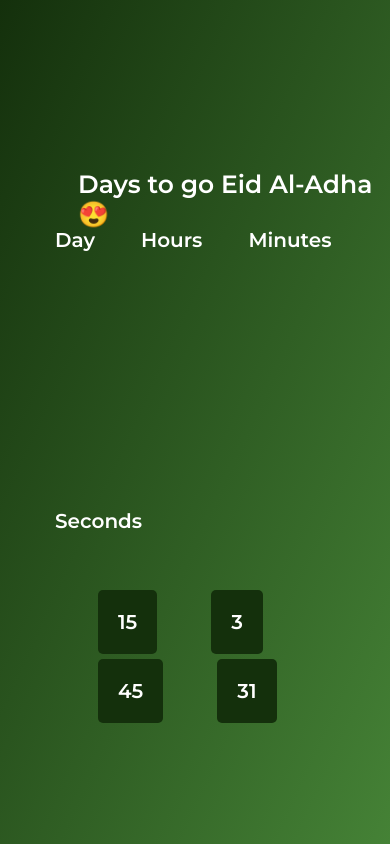
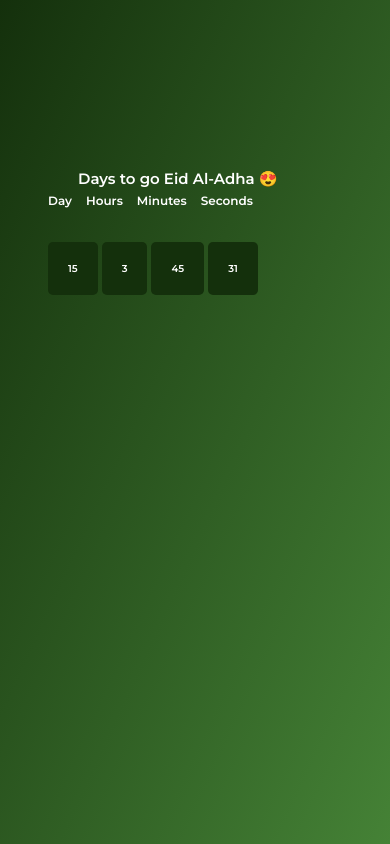
Before and after one commit to Tamhiid/Eid, a plain HTML site: page index.html in a window 390 px wide. Drawn offline with Linux system fonts and the light colour scheme.

Commit message:
screenUpdate

```diff
--- a/style.css
+++ b/style.css
@@ -55,22 +55,59 @@ body{
         font-size: 20px;
         font-family: 'Montserrat', sans-serif;
         padding: 20px;
-        margin-left: 50px;
+        margin-left: 30px;
         margin-top: 5px;
         background-color: #14300c;
         border-radius: 5px;
         color: #fff;
     }
     .data{
-        margin-left: 25px;
+        margin-left: 15px;
     }
     .data h2{
         display: inline-block;
         font-size: 20px;
         font-family: 'Montserrat', sans-serif;
         padding: 20px;
-       margin-left: 2px;
-        margin-top: 200px;
+       margin-left: 0px;
+        margin-top: 300px;
+        text-align: center;
         color: #fff;
     }
   }
+
+  @media screen and (max-width: 400px) {
+    .title{
+        font-size: 15px;
+        font-family: 'Montserrat', sans-serif;
+        position: absolute;
+        top: 20%;
+        left: 20%;
+        color: #fff;
+        /* display: none; */
+    }
+    .timer li{
+        display: inline-block;
+        font-size: 10px;
+        font-family: 'Montserrat', sans-serif;
+        padding: 20px;
+        margin-left: 0px;
+        margin-top: 3px;
+        background-color: #14300c;
+        border-radius: 5px;
+        color: #fff;
+    }
+    .data{
+        margin-left: 35px;
+    }
+    .data h2{
+        display: inline-block;
+        font-size: 12px;
+        font-family: 'Montserrat', sans-serif;
+        padding: 5px;
+       margin-left: 0px;
+        margin-top: 180px;
+        text-align: center;
+        color: #fff;
+    }
+  }
```
